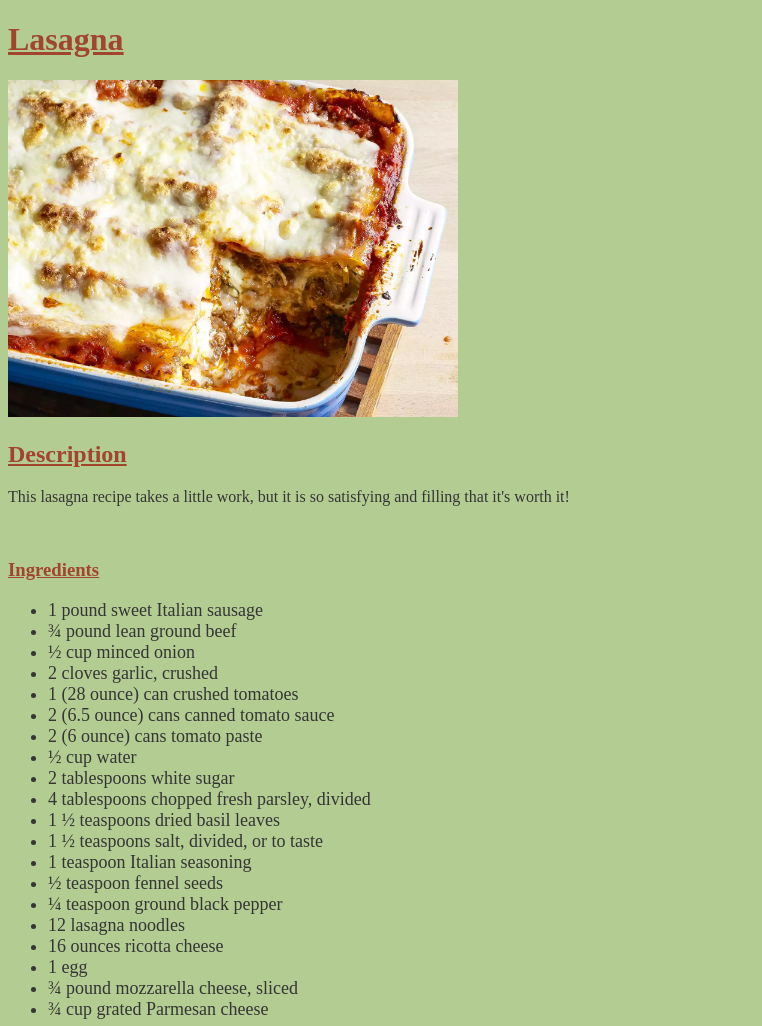
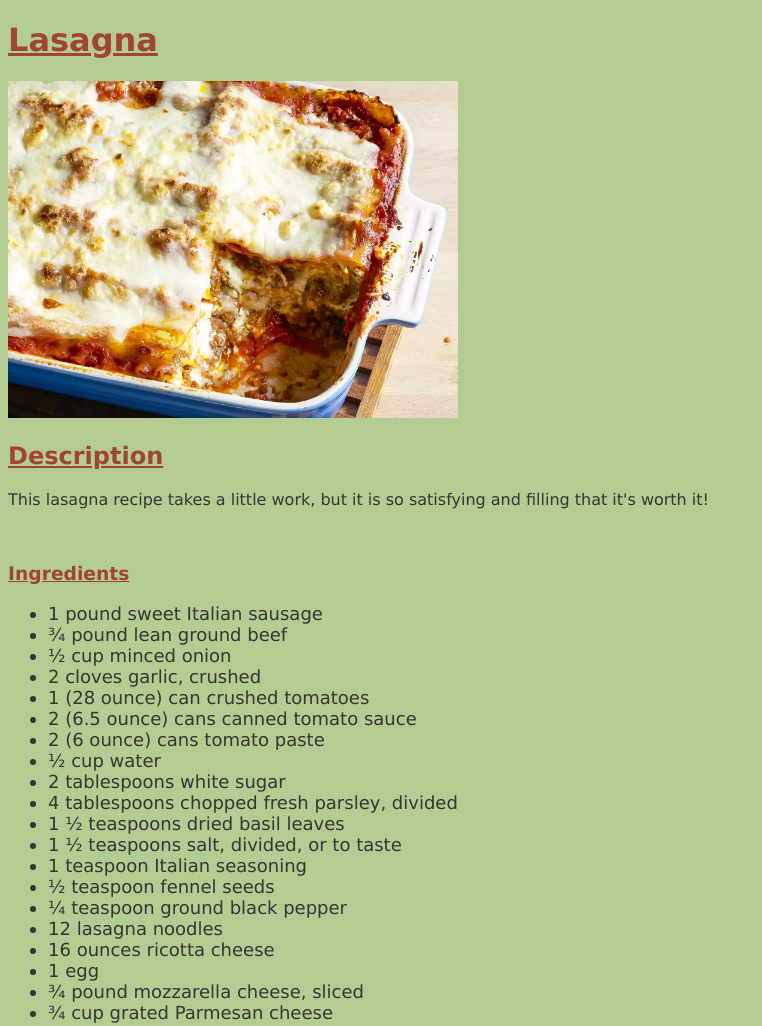
Before and after one commit to Vladutzu0306/odin-recipes, a plain HTML site: page recipes/lasagna.html in a window 1280 px wide. Shown: the top 1026 px of the page, without its empty margins (0-762 px from the left). Drawn offline with Linux system fonts and the light colour scheme.

Commit message:
Add font families to the pages

```diff
--- a/css/egg-salad.css
+++ b/css/egg-salad.css
@@ -1,5 +1,6 @@
 body {
   background-color: rgb(179, 204, 146);
+  font-family: "Verdana", "Times New Roman", sans-serif;
 }
 
 li {
--- a/css/fluffy-pancakes.css
+++ b/css/fluffy-pancakes.css
@@ -1,5 +1,6 @@
 body {
   background-color: rgb(179, 204, 146);
+  font-family: "Verdana", "Times New Roman", sans-serif;
 }
 
 li {
--- a/css/lasagna.css
+++ b/css/lasagna.css
@@ -1,5 +1,6 @@
 body {
   background-color: rgb(179, 204, 146);
+  font-family: "Verdana", "Times New Roman", sans-serif;
 }
 
 li {
```
